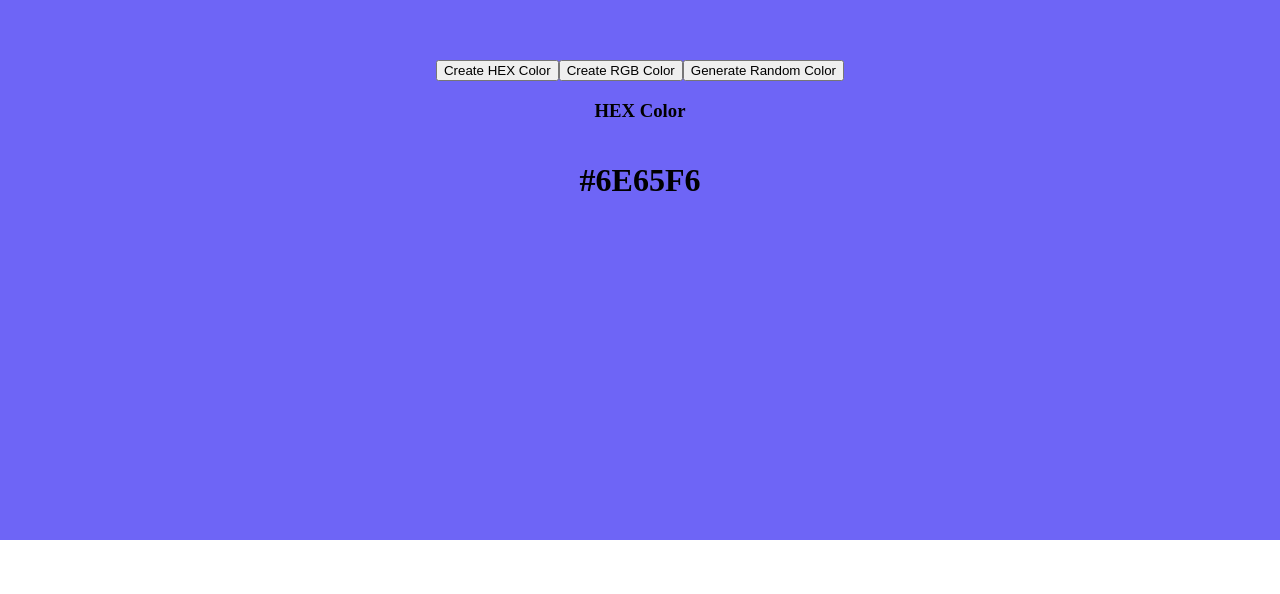
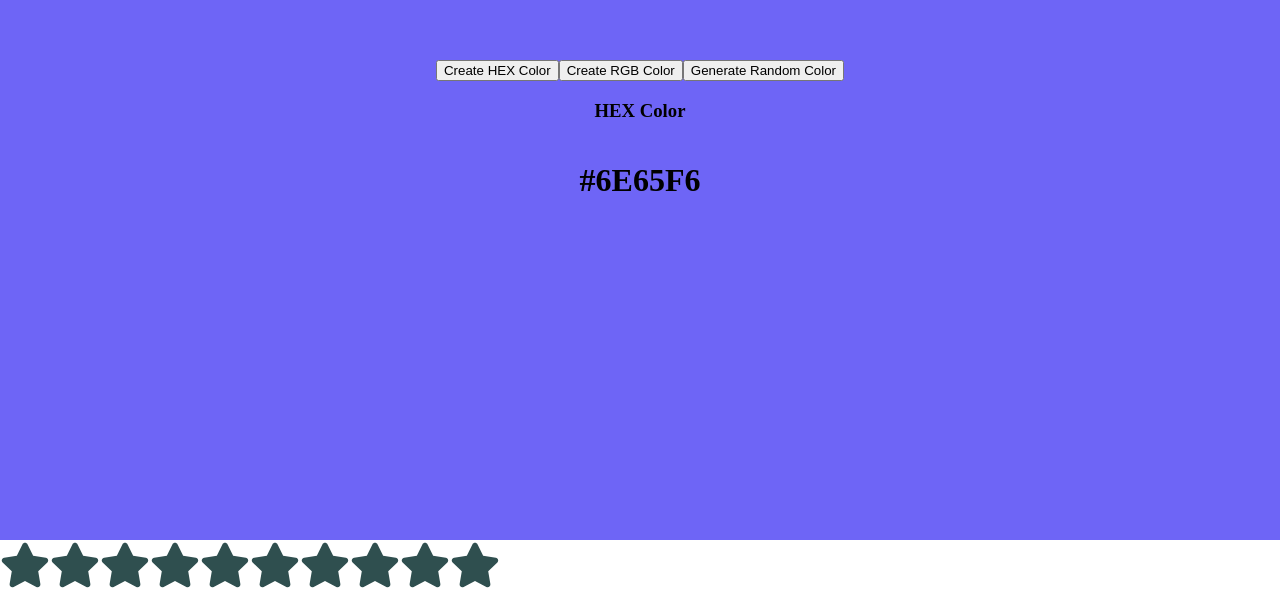
Before and after one commit to ihsanye/usefulMiniProjects-react, a React (Vite) app: page / in a window 1280 px wide. Shown: the part 1060-1654 px from the top of the page. Before the commit the page ends 1600 px from the top, so only its background shows below. Built offline with nearby package versions, Linux system fonts and the light colour scheme.

Commit message:
rating star 1/10

```diff
--- a/package.json
+++ b/package.json
@@ -11,7 +11,8 @@
   },
   "dependencies": {
     "react": "^18.3.1",
-    "react-dom": "^18.3.1"
+    "react-dom": "^18.3.1",
+    "react-icons": "^5.4.0"
   },
   "devDependencies": {
     "@eslint/js": "^9.15.0",
--- a/src/App.jsx
+++ b/src/App.jsx
@@ -1,6 +1,7 @@
 import './App.css'
 import Accordian from './components/accordian/Accordian'
 import RandomColor from './components/random-color/RandomColor'
+import StarRating from './components/star-rating/StarRating'
 
 function App() {
 
@@ -8,6 +9,7 @@
     <div>
       <Accordian />
       <RandomColor />
+      <StarRating noOfStars={10}/>
     </div>
   )
 }
--- /dev/null
+++ b/src/components/star-rating/StarRating.jsx
@@ -0,0 +1,40 @@
+import React, { useState } from 'react'
+import { FaStar } from 'react-icons/fa'
+import './styles.css'
+
+function StarRating({ noOfStars = 5 }) {
+
+    const [rating, setRating] = useState(0);
+    const [hover, setHover] = useState(0);
+
+    function handleClick(getCurrentIndex) {
+        setRating(getCurrentIndex)
+    }
+    function handleMouseEnter(getCurrentIndex) {
+        setHover(getCurrentIndex)
+    }
+    function handleMouseLeave(getCurrentIndex) {
+        setHover(rating)
+    }
+
+    return (
+        <div className='star-rating'>
+            {
+                [...Array(noOfStars)].map((_, index) => {
+                    index += 1;
+                    return (
+                        <FaStar
+                            className={index <= (hover || rating) ? 'active' : 'inactive'}
+                            key={index}
+                            onClick={() => handleClick(index)}
+                            onMouseMove={() => handleMouseEnter(index)}
+                            onMouseLeave={() => handleMouseLeave()}
+                            size={50}
+                        />)
+                })
+            }
+        </div>
+    )
+}
+
+export default StarRating
--- /dev/null
+++ b/src/components/star-rating/styles.css
@@ -0,0 +1,7 @@
+.active {
+    color: #fff700
+}
+
+.inactive {
+    color: darkslategray;
+}
```
Also changed, not shown: 1 other file (tests, documents, lock files or other folders).
